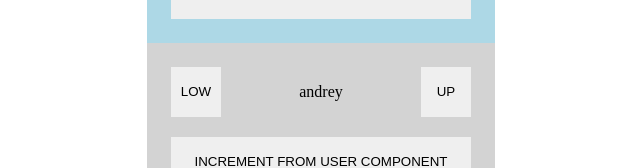
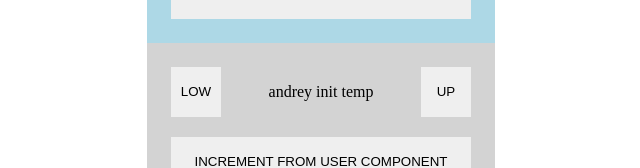
Before and after one commit to 2ng/state, an Angular app: page / in a window 1280 px wide. Shown: the part 403-571 px from the top of the page, without its empty margins (319-959 px from the left). Built offline with nearby package versions, Linux system fonts and the light colour scheme.

Commit message:
feat: add @LAZY_INIT, @DESTROY default actions

```diff
--- a/src/app/app.module.ts
+++ b/src/app/app.module.ts
@@ -7,6 +7,7 @@ import { USER_STATE_CONFIG } from './components/user/state/user';
 import { UserComponent } from './components/user/user.component';
 import { StoreService } from './core/store/store.service';
 import { STORE_TOKEN } from './core/store/store.token';
+import { TEMP_STATE_CONFIG } from './components/user/state/temp';
 
 @NgModule({
   declarations: [AppComponent, CounterComponent, UserComponent],
@@ -15,7 +16,7 @@ import { STORE_TOKEN } from './core/store/store.token';
     StoreService,
     {
       provide: STORE_TOKEN,
-      useValue: [COUNTER_STATE_CONFIG, USER_STATE_CONFIG]
+      useValue: [COUNTER_STATE_CONFIG, USER_STATE_CONFIG, TEMP_STATE_CONFIG]
     }
   ],
   bootstrap: [AppComponent]
--- a/src/app/components/counter/counter.component.ts
+++ b/src/app/components/counter/counter.component.ts
@@ -13,7 +13,7 @@ export class CounterComponent {
   counter$: Observable<Counter>;
   dispatch: DispatchFunction<CounterActions>;
 
-  constructor(private _store: StoreService<AppStateKeys>) {
+  constructor(private _store: StoreService) {
     const { observable, dispatch } = this._store.use('counter');
     this.counter$ = observable;
     this.dispatch = dispatch;
--- a/src/app/components/user/state/temp.ts
+++ b/src/app/components/user/state/temp.ts
@@ -1,4 +1,5 @@
 import { AppStateKeys, StateConfig } from 'src/app/core/store/models';
+import { logger } from 'src/app/core/modules/logger';
 
 export interface Temp {
   temp: string;
@@ -6,9 +7,11 @@ export interface Temp {
 
 const actions = new Map();
 
-actions.set('@INIT', () => ({ temp: 'init temp' }));
+actions.set('@LAZY_INIT', () => ({temp : 'init temp' }));
+actions.set('@DESTROY', () => null);
 
-export const temp = {
+export const TEMP_STATE_CONFIG = {
   name: 'temp',
-  actions
+  actions,
+  modules: [logger()]
 };
--- a/src/app/components/user/user.component.html
+++ b/src/app/components/user/user.component.html
@@ -2,6 +2,7 @@
   <div class="button-group">
     <button (click)="lowercase()">LOW</button>
     {{ (user$ | async).name }}
+    {{ (temp$ | async)?.temp }}
     <button (click)="uppercase()">UP</button>
   </div>
 
--- a/src/app/components/user/user.component.ts
+++ b/src/app/components/user/user.component.ts
@@ -13,7 +13,14 @@ export class UserComponent {
   private _counterState = this._store.use('counter');
   dispatchCounter = this._counterState.dispatch;
 
-  constructor(private _store: StoreService) {}
+  private _tempState = this._store.use('temp');
+  dispatchTemp = this._tempState.dispatch;
+  temp$ = this._tempState.observable;
+
+  constructor(private _store: StoreService) {
+    setTimeout(() => this.addTempState(), 3000)
+    setTimeout(() => this.removeTempState(), 6000)
+  }
 
   uppercase() {
     this.dispatch('UPPERCASE');
@@ -26,4 +33,12 @@ export class UserComponent {
   increment() {
     this.dispatchCounter('INC');
   }
+
+  addTempState() {
+    this.dispatchTemp('@LAZY_INIT')
+  }
+
+  removeTempState() {
+    this.dispatchTemp('@DESTROY')
+  }
 }
--- a/src/app/core/store/store.service.ts
+++ b/src/app/core/store/store.service.ts
@@ -20,13 +20,15 @@ export class StoreService {
 
   private dispatch(key: AppStateKeys) {
     return (action, data?) => {
-      if (!this._actions[key]) return;
+      const actionFn = this._actions[key].get(action);
+      const result = actionFn(this._state.value[key], data);
+      const { [key]: k, ...stateWOcurrentKey } = this._state.value;
 
-      const actionFn = this._actions[key].get(action);
-      this._state.next({
-        ...this._state.value,
-        [key]: actionFn(this._state.value[key], data)
-      })
+      this._state.next(
+        action !== '@DESTROY' ?
+          { ...stateWOcurrentKey, [key]: result } :
+          { ...stateWOcurrentKey }
+        )
     };
   }
 
```
